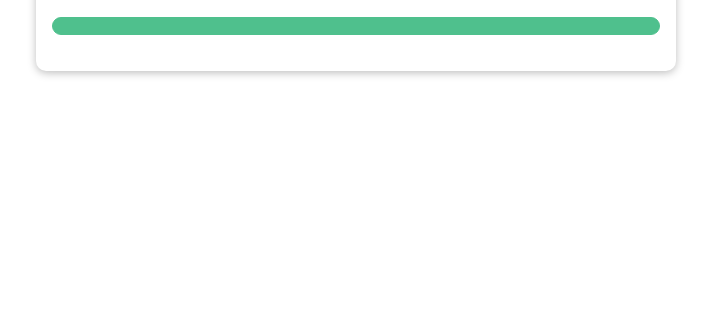
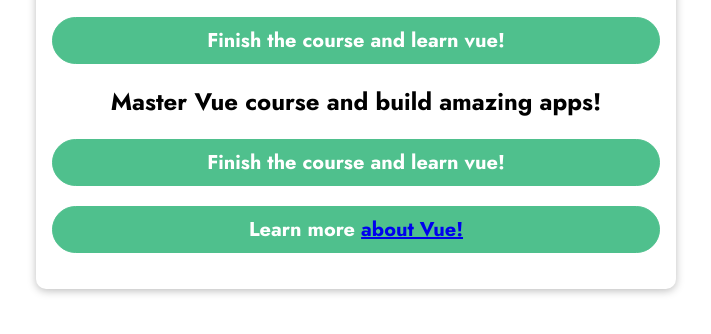
Before and after one commit to techarshgupta/vue-goal-creator, a plain HTML site: page index.html in a window 1280 px wide. Shown: the part 286-620 px from the top of the page, without its empty margins (284-995 px from the left). Drawn offline with nearby package versions, Linux system fonts and the light colour scheme.

Commit message:
adding vue goals

```diff
--- a/app.js
+++ b/app.js
@@ -0,0 +1,25 @@
+const app = Vue.createApp({
+  data() {
+    return {
+      courseGoal: "Finish the course and learn vue!",
+      courseGoalA: "Finish the course and learn vue!",
+      courseGoalB: "Master Vue course and build amazing apps!",
+      courseGoalC: "<h1>Master Vue course and build amazing apps!</h1>",
+      vueLink: "https://vuejs.org/",
+    };
+  },
+  methods: {
+    outputGoal() {
+      const randomNumber = Math.random();
+      if (randomNumber < 0.5) {
+        // return "Learn Vue!";
+        return this.courseGoalA;
+      } else {
+        // return "Master Vue";
+        return this.courseGoalB;
+      }
+    },
+  },
+});
+
+app.mount("#user-goal");
--- a/index.html
+++ b/index.html
@@ -18,7 +18,10 @@
     </header>
     <section id="user-goal">
       <h2>My Course Goal</h2>
-      <p></p>
+      <p>{{courseGoal}}</p>
+      <div v-html="courseGoalC"></div>
+      <p>{{outputGoal()}}</p>
+      <p>Learn more <a :href="vueLink"> about Vue!</a></p>
     </section>
   </body>
 </html>
```
